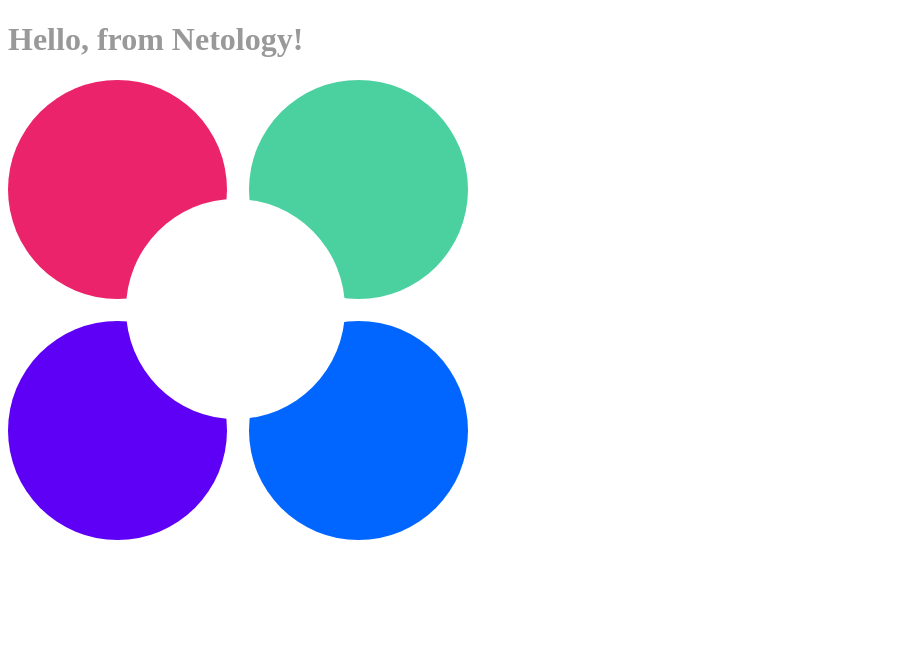
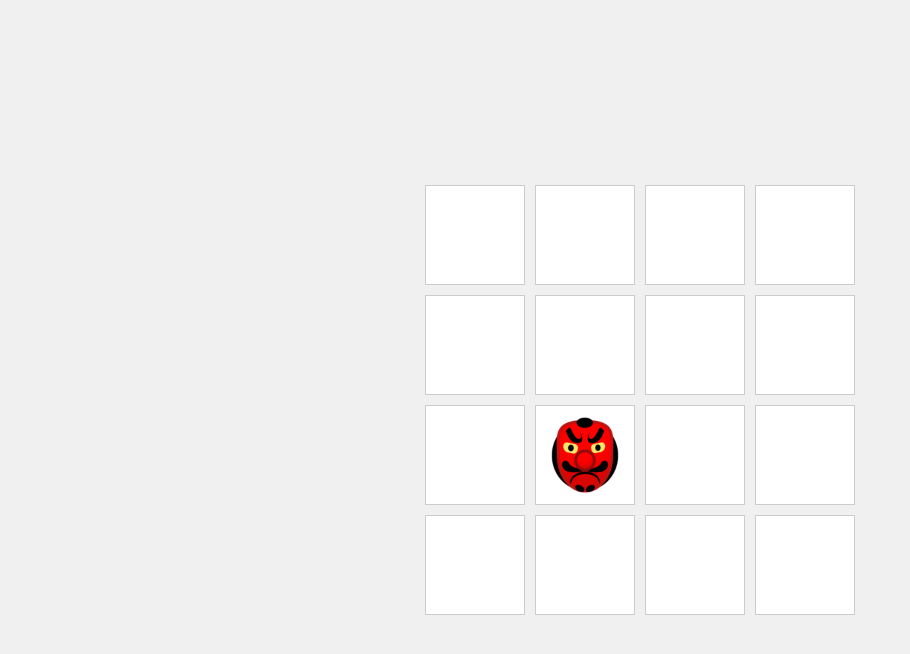
Before and after one commit to milkyWRLD/env, a website built with webpack: page src/index.html in a window 1280 px wide. Shown: the whole page, without its empty margins (0-910 px from the left). Built offline with nearby package versions, Linux system fonts and the light colour scheme.

Commit message:
first commit

```diff
--- a/src/css/style.css
+++ b/src/css/style.css
@@ -1,3 +1,29 @@
 body {
-    color: #999;
+	display: flex;
+	justify-content: center;
+	align-items: center;
+	height: 100vh;
+	margin: 0;
+	background-color: #f0f0f0;
 }
+
+.game-board {
+	display: grid;
+	grid-template-columns: repeat(4, 100px);
+	grid-template-rows: repeat(4, 100px);
+	gap: 10px;
+}
+
+.game-board div {
+	background-color: #fff;
+	border: 1px solid #ccc;
+	display: flex;
+	justify-content: center;
+	align-items: center;
+	position: relative;
+}
+
+.goblin {
+	width: 80px;
+	height: 80px;
+}
--- a/src/index.html
+++ b/src/index.html
@@ -1,13 +1,12 @@
 <!DOCTYPE html>
 <html lang="en">
-<head>
-  <meta charset="UTF-8">
-  <meta name="viewport" content="width=device-width, initial-scale=1.0">
-  <meta http-equiv="X-UA-Compatible" content="ie=edge">
-  <title>Document</title>
-</head>
-<body>
-<h1>Hello, from Netology!</h1>
-<img src="img/netology.svg" alt="Netology Logo">
-</body>
+	<head>
+		<meta charset="UTF-8" />
+		<meta name="viewport" content="width=device-width, initial-scale=1.0" />
+		<title>Goblin Game</title>
+		<link rel="stylesheet" href="./css/style.css" />
+	</head>
+	<body>
+		<script src="index.js"></script>
+	</body>
 </html>
--- a/src/index.js
+++ b/src/index.js
@@ -1,5 +1,31 @@
-import "./css/style.css";
+import './css/style.css'
+import goblinImg from './img/goblin.png'
 
-import "./js/app";
+document.addEventListener('DOMContentLoaded', () => {
+	const gameBoard = document.createElement('div')
+	gameBoard.id = 'game-board'
+	gameBoard.className = 'game-board'
+	document.body.appendChild(gameBoard)
 
-// TODO: write your code in app.js
+	for (let i = 0; i < 16; i++) {
+		const cell = document.createElement('div')
+		gameBoard.appendChild(cell)
+	}
+
+	const goblin = document.createElement('img')
+	goblin.src = goblinImg
+	goblin.classList.add('goblin')
+
+	let currentCellIndex = Math.floor(Math.random() * 16)
+	gameBoard.children[currentCellIndex].appendChild(goblin)
+
+	setInterval(() => {
+		let newCellIndex
+		do {
+			newCellIndex = Math.floor(Math.random() * 16)
+		} while (newCellIndex === currentCellIndex)
+
+		gameBoard.children[newCellIndex].appendChild(goblin)
+		currentCellIndex = newCellIndex
+	}, 1000)
+})
--- a/src/js/app.js
+++ /dev/null
@@ -1,11 +0,0 @@
-// TODO: write code here
-
-// comment this to pass build
-const unusedVariable = "variable";
-
-// for demonstration purpose only
-export default function demo(value) {
-  return `Demo: ${value}`;
-}
-
-console.log("app.js included");
```
Also changed, not shown: package.json (+9 -7 lines), src/js/app.test.js (deleted, +0 -11 lines), src/img/goblin.png (added), src/img/netology.svg (deleted), 2 other files.
